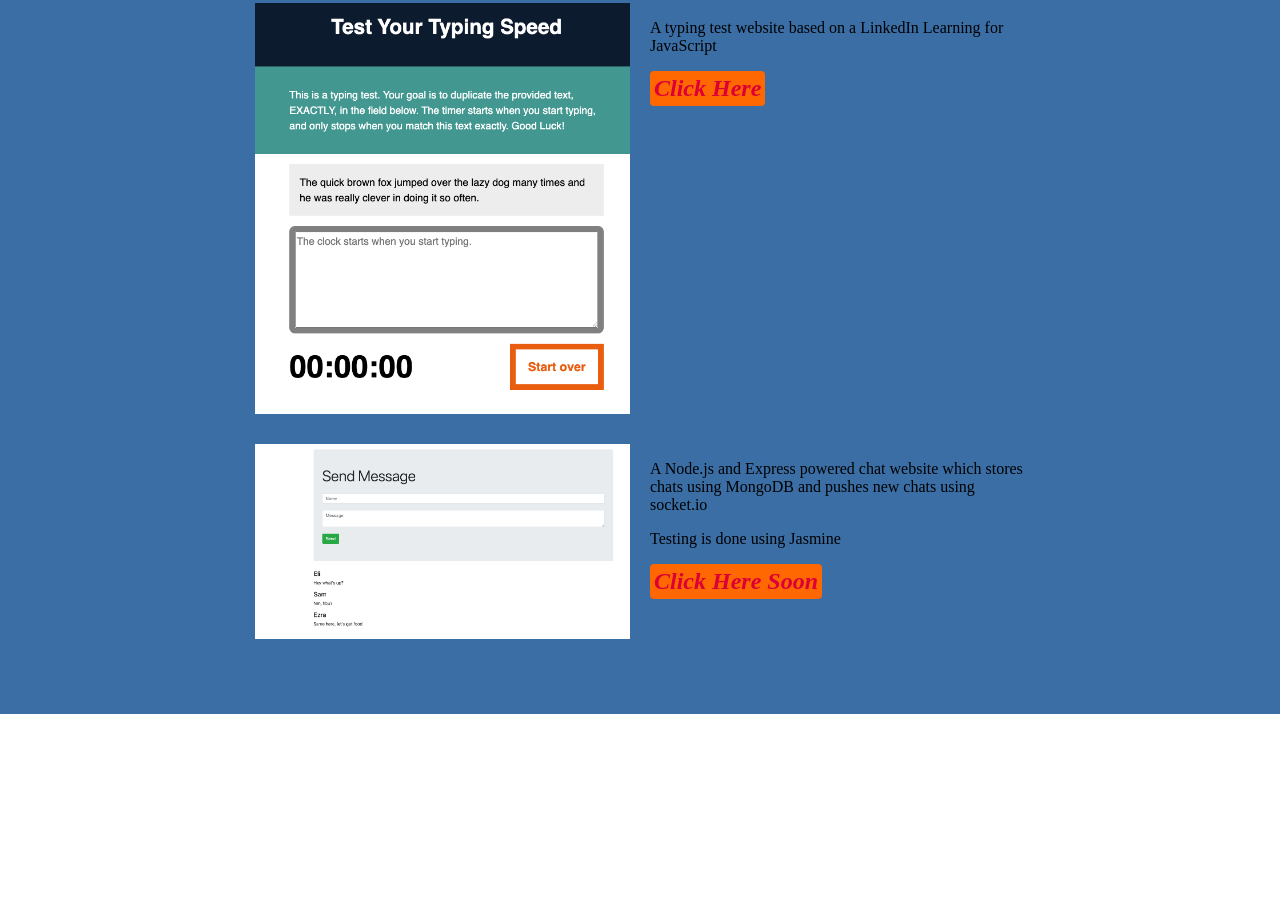
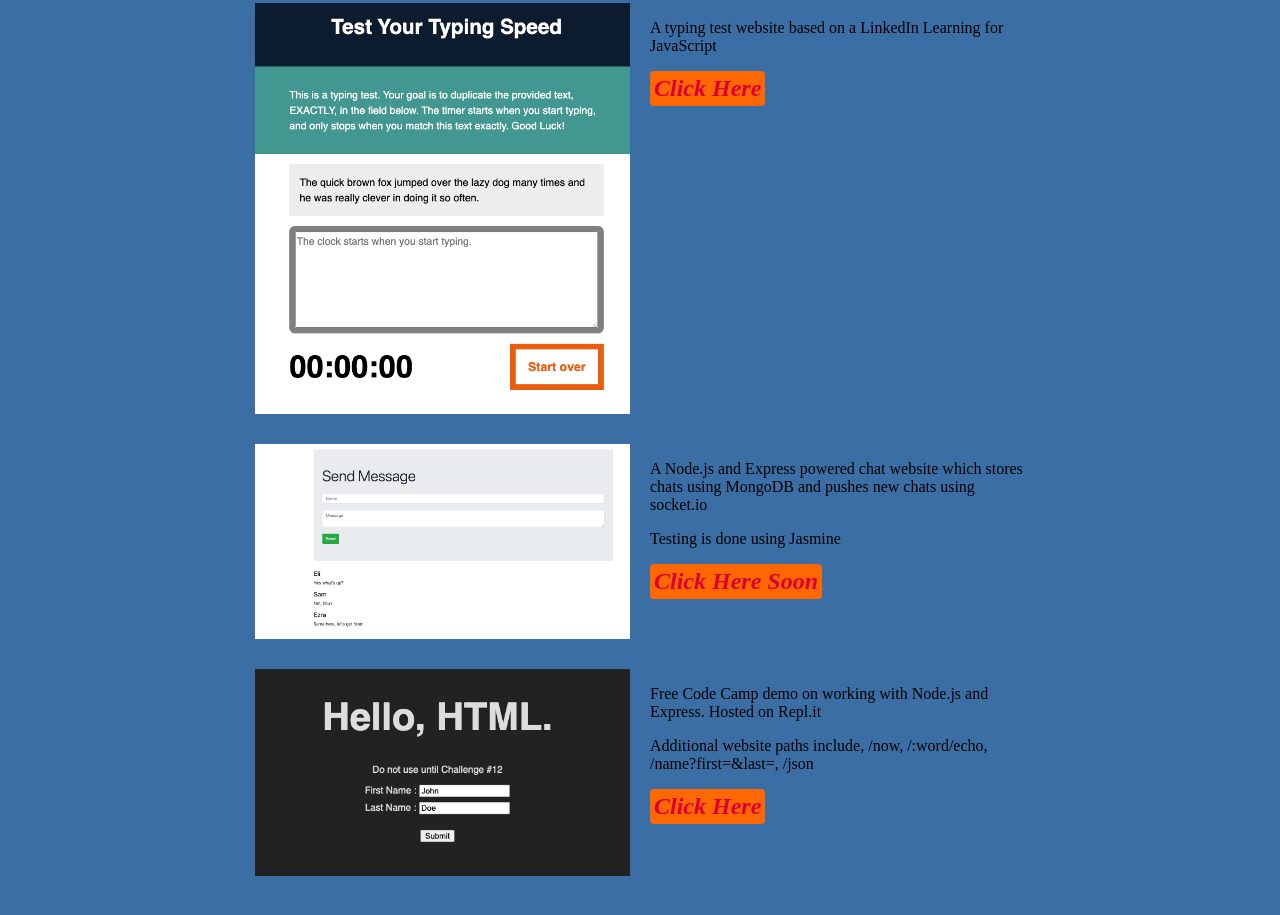
Before and after one commit to EliSzafranski/EliSzafranski.github.io, a plain HTML site: page index.html in a window 1280 px wide. Shown: the part 1024-1939 px from the top of the page. Before the commit the page ends 1738 px from the top, so only its background shows below. Drawn offline with Linux system fonts and the light colour scheme.

Commit message:
Update index.html

```diff
--- a/index.html
+++ b/index.html
@@ -42,6 +42,14 @@
                     <a class="btn" href="#">Click Here Soon</a>
                 </div>
 
+                <div class="project-item">
+                    <img src="images/repl-boilerplate-express.png" alt="picture of current portfolio website">
+                    <p>Free Code Camp demo on working with Node.js and Express. Hosted on Repl.it</p>
+                    <p>Additional website paths include, /now, /:word/echo, /name?first=&last=, /json</p>
+                    <a class="btn" href="https://boilerplate-express-1.eliszafranski.repl.co/">Click Here</a>
+                </div>
+
+
             </div>
         </section>
 
```
